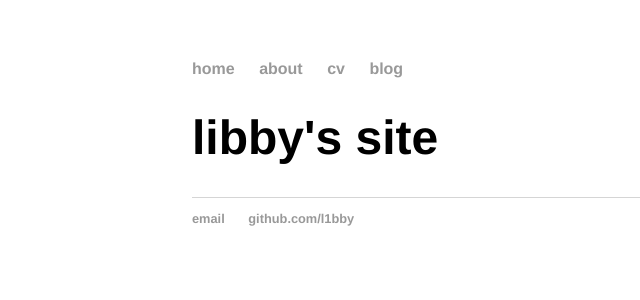
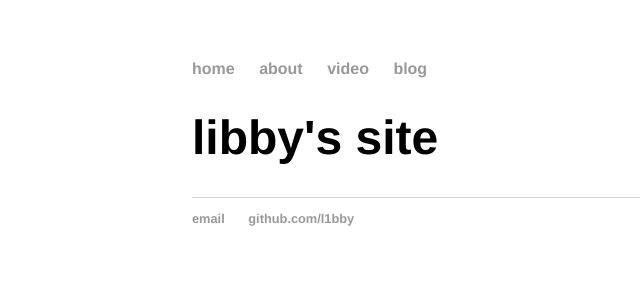
Before and after one commit to l1bby/l1bby.github.io, a Jekyll site: the page built from index.html, in a window 1280 px wide. Shown: the top 300 px of the page, without its empty margins (0-640 px from the left). Built offline with Jekyll 4.4.1, drawn with Linux system fonts in a browser that asks for light colours.

Commit message:
Update default.html

```diff
--- a/_layouts/default.html
+++ b/_layouts/default.html
@@ -2,7 +2,6 @@
 	<html>
 		<head>
 			<title>{{ page.title }}</title>
-			<!-- link to main stylesheet -->
 			<link rel="stylesheet" type="text/css" href="/css/main.css">
 		</head>
 		<body>
@@ -10,7 +9,7 @@
 	    		<ul>
 	        		<li><a href="/">home</a></li>
 		        	<li><a href="/about">about</a></li>
-	        		<li><a href="/cv">cv</a></li>
+	        		<li><a href="/video">video</a></li>
 	        		<li><a href="/blog">blog</a></li>
 	    		</ul>
 			</nav>
@@ -18,7 +17,7 @@
 
 			{{ content }}
 
-			</div><!-- /.container -->
+			</div>
 			<footer>
 	    		<ul>
 	        		<li><a href="mailto:kailynbridwell@gmail.com">email</a></li>
```
